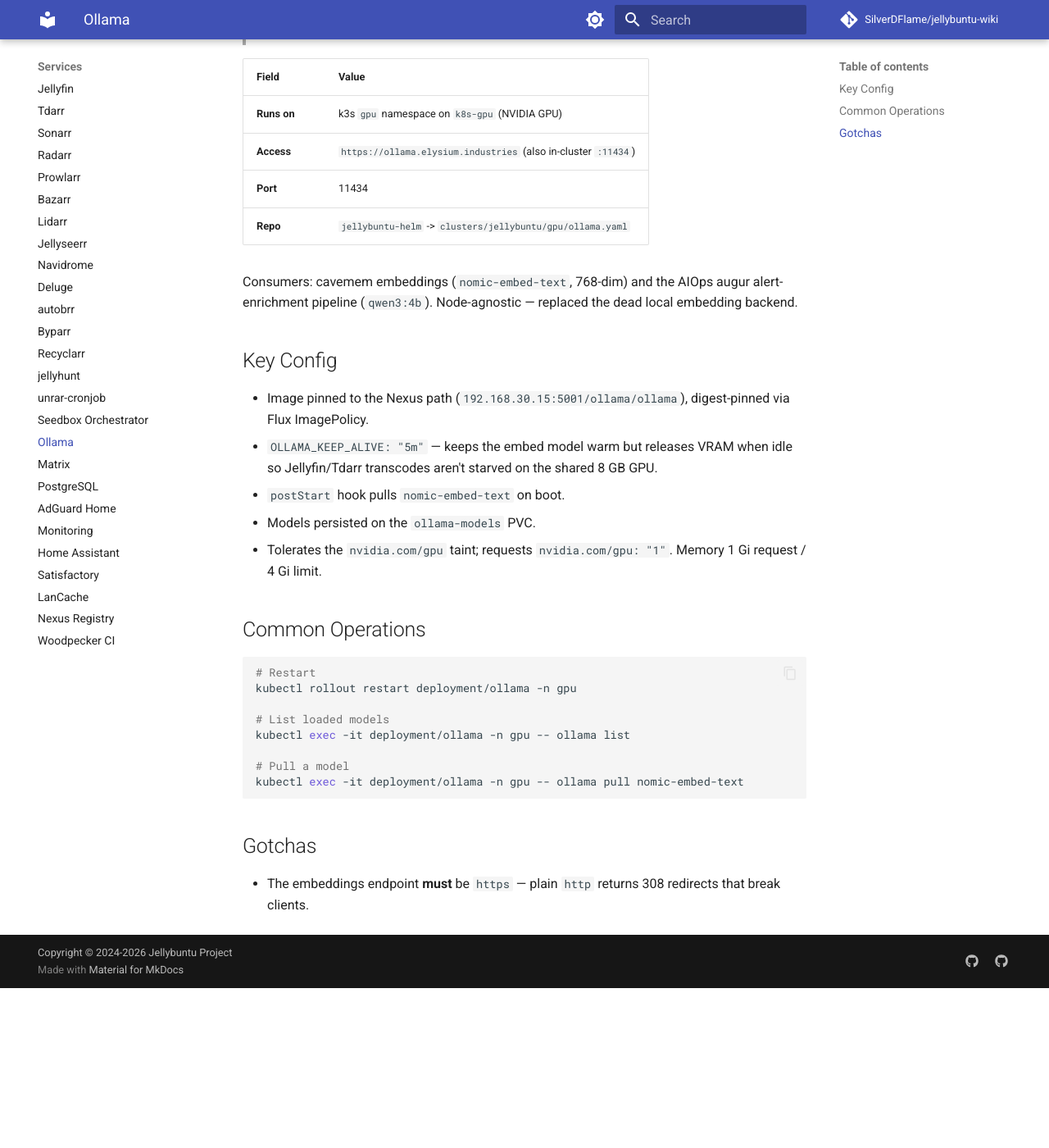
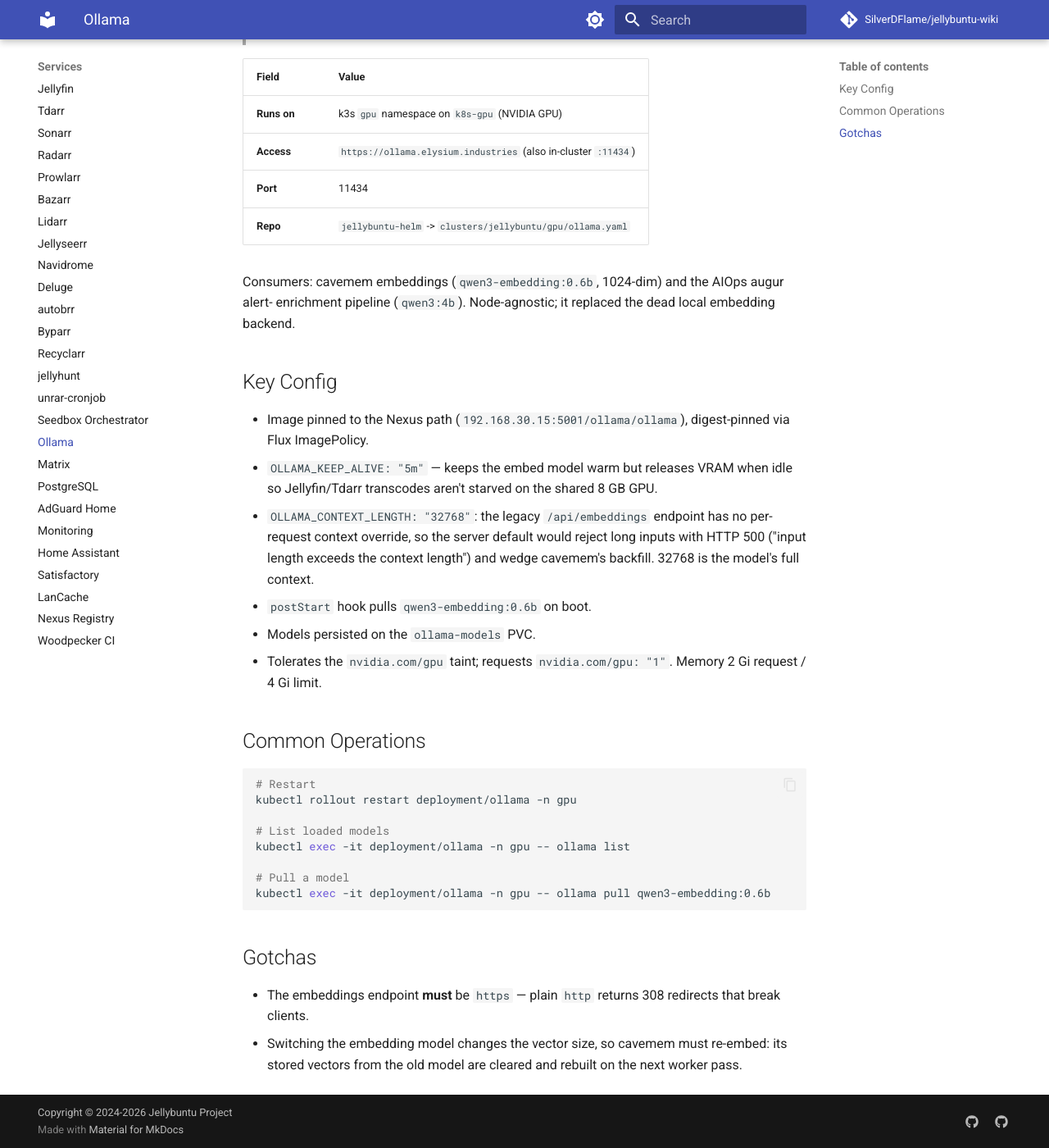
Before and after one commit to SilverDFlame/jellybuntu-wiki, an MkDocs documentation site: the page built from docs/services/ollama.md, in a window 1280 px wide and 1400 px high, scrolled down 224 px. Shown: the whole window at 82% size. Built offline with MkDocs 1.6.1 and Material for MkDocs 9.7.7, drawn with Linux system fonts in a browser that asks for light colours; comment, search, counter and statistics services are not loaded; before the commit the page ends 1429 px from its top, so only the background shows below that.

Commit message:
docs(services): Ollama page matches qwen3 embeddings (#54)
The page still named nomic-embed-text (768-dim) after cavemem switched to
qwen3-embedding:0.6b (1024-dim) on 2026-07-16. Every value now matches
clusters/jellybuntu/gpu/ollama.yaml in jellybuntu-helm: the model, the
OLLAMA_CONTEXT_LENGTH 32768 setting that stops the backfill wedge, and the
2 Gi memory request. Adds the re-embed note for any future model change.

Supersedes the uncommitted edit left in worktree docs+service-drift-sync,
which had the right model but the old 768-dim size.

Co-authored-by: Claude Opus 5.5 <noreply@anthropic.com>

````diff
--- a/docs/services/ollama.md
+++ b/docs/services/ollama.md
@@ -1,6 +1,6 @@
 # Ollama
 
-> GPU-hosted embedding/inference server — provides `nomic-embed-text` embeddings and small
+> GPU-hosted embedding/inference server: provides `qwen3-embedding:0.6b` embeddings and small
 > LLM inference to cluster consumers
 
 | Field | Value |
@@ -10,8 +10,8 @@
 | **Port** | 11434 |
 | **Repo** | `jellybuntu-helm` -> `clusters/jellybuntu/gpu/ollama.yaml` |
 
-Consumers: cavemem embeddings (`nomic-embed-text`, 768-dim) and the AIOps augur alert-
-enrichment pipeline (`qwen3:4b`). Node-agnostic — replaced the dead local embedding backend.
+Consumers: cavemem embeddings (`qwen3-embedding:0.6b`, 1024-dim) and the AIOps augur alert-
+enrichment pipeline (`qwen3:4b`). Node-agnostic; it replaced the dead local embedding backend.
 
 ## Key Config
 
@@ -19,9 +19,12 @@ enrichment pipeline (`qwen3:4b`). Node-agnostic — replaced the dead local embe
   Flux ImagePolicy.
 - `OLLAMA_KEEP_ALIVE: "5m"` — keeps the embed model warm but releases VRAM when idle so
   Jellyfin/Tdarr transcodes aren't starved on the shared 8 GB GPU.
-- `postStart` hook pulls `nomic-embed-text` on boot.
+- `OLLAMA_CONTEXT_LENGTH: "32768"`: the legacy `/api/embeddings` endpoint has no per-request
+  context override, so the server default would reject long inputs with HTTP 500 ("input length
+  exceeds the context length") and wedge cavemem's backfill. 32768 is the model's full context.
+- `postStart` hook pulls `qwen3-embedding:0.6b` on boot.
 - Models persisted on the `ollama-models` PVC.
-- Tolerates the `nvidia.com/gpu` taint; requests `nvidia.com/gpu: "1"`. Memory 1 Gi request
+- Tolerates the `nvidia.com/gpu` taint; requests `nvidia.com/gpu: "1"`. Memory 2 Gi request
   / 4 Gi limit.
 
 ## Common Operations
@@ -34,10 +37,12 @@ kubectl rollout restart deployment/ollama -n gpu
 kubectl exec -it deployment/ollama -n gpu -- ollama list
 
 # Pull a model
-kubectl exec -it deployment/ollama -n gpu -- ollama pull nomic-embed-text
+kubectl exec -it deployment/ollama -n gpu -- ollama pull qwen3-embedding:0.6b
 ```
 
 ## Gotchas
 
 - The embeddings endpoint **must** be `https` — plain `http` returns 308 redirects that
   break clients.
+- Switching the embedding model changes the vector size, so cavemem must re-embed: its stored
+  vectors from the old model are cleared and rebuilt on the next worker pass.
````
